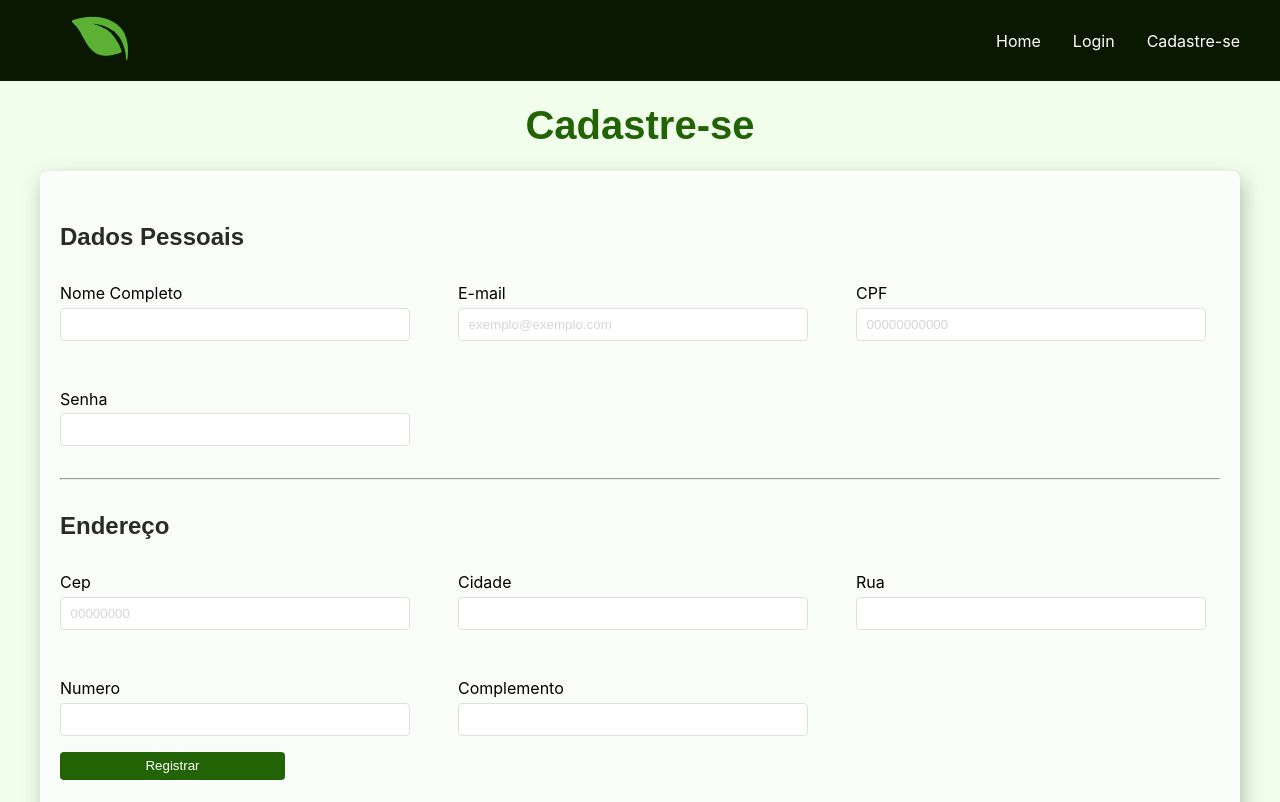
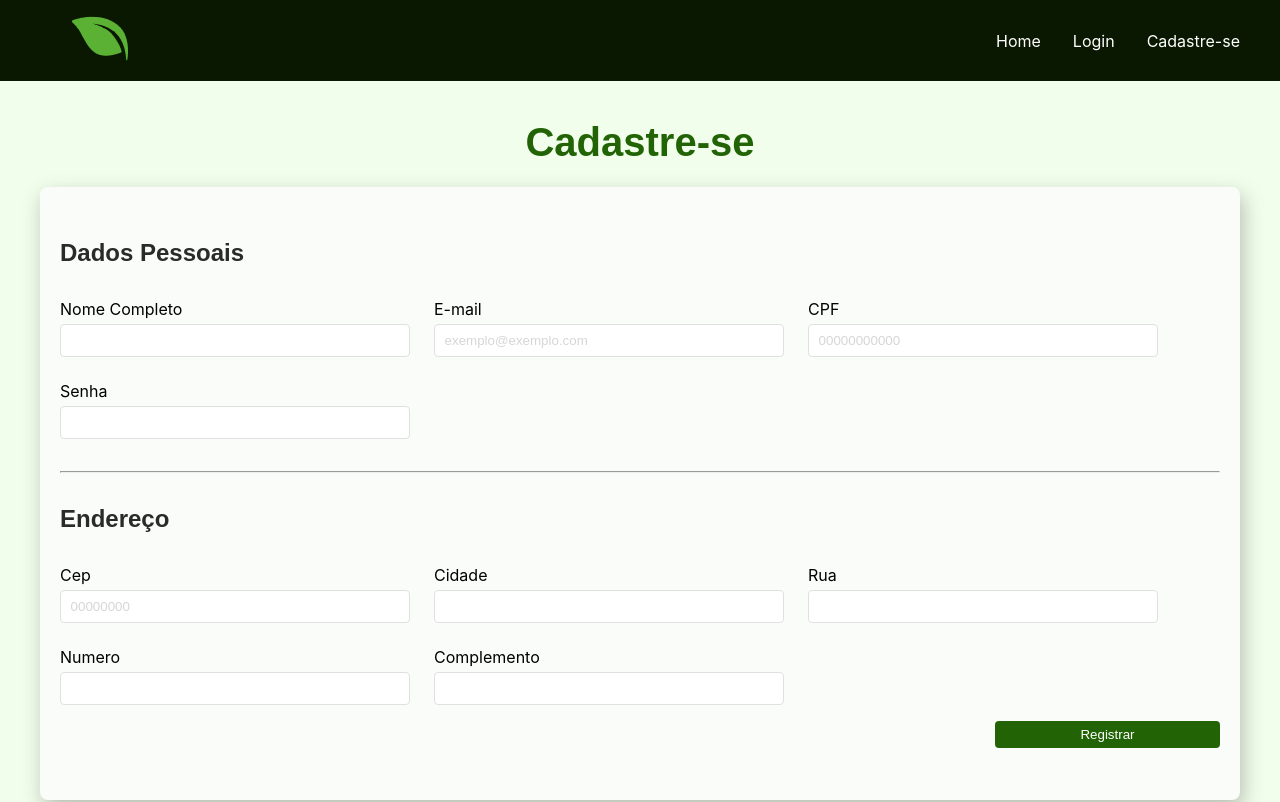
Before and after one commit to thalessalla/naturezaConectada, a React (Create React App) app: page /signup in a window 1280 px wide. Shown: the top 802 px of the page. Built offline with nearby package versions, Linux system fonts and the light colour scheme.

Commit message:
remove: remove imports

```diff
--- a/src/pages/home/Home.tsx
+++ b/src/pages/home/Home.tsx
@@ -6,10 +6,9 @@ import Planet from '../../assets/3d-planet.webp';
 import Ecology from '../../assets/ecology-hand.webp';
 import Laptop from '../../assets/laptop.webp';
 import Leaves from '../../assets/leaves.webp';
-import Plant from '../../assets/plant.png';
 import LogoTipo from '../../assets/logomarca.svg';
 import Arrow from '../../assets/seta.svg';
-import Footer from '../../components/footer/Footer';
+
 
 
 function Home() {
--- a/src/pages/home/home.css
+++ b/src/pages/home/home.css
@@ -91,11 +91,12 @@ section.technologies {
   align-items: center;
   justify-content: center;
   flex-wrap: wrap;
-  height: 62vh;
+  /* height: 62vh; */
   max-width: 1200px;
   margin: 0 auto;
   gap: 3rem;
   padding-block: 2rem;
+  margin: 4rem 0;
 }
 section.technologies h2 {
   color: var(--primary-color);
@@ -114,10 +115,11 @@ section.working {
   justify-content: center;
   flex-direction: row-reverse;
   flex-wrap: wrap;
-  height: 62vh;
+  /* height: 62vh; */
   max-width: 1200px;
   margin: 0 auto;
   gap: 8rem;
+  margin: 4rem 0;
 }
 section.working h2 {
   color: var(--primary-color);
@@ -236,4 +238,7 @@ section.working p {
   .container-txt-earth h2{
     margin-top: 3rem;
   }
+  section.working {
+    margin-bottom: 15rem;
+  }
 }
--- a/src/pages/login/Login.css
+++ b/src/pages/login/Login.css
@@ -1,6 +1,6 @@
 
 
-section{
+.section-login section{
   min-height: 100vh;
   display: flex;
   justify-content: center;
@@ -17,10 +17,10 @@ section{
  filter: drop-shadow(3px 8px 10.1px rgba(0, 0, 0, 0.25));
 }
 
-h1{
+.section-login h1{
   color: #fff;
 }
-h2{
+.section-login h2{
   color: var(--primary-color);
 }
 .first-column-login{
--- a/src/pages/login/Login.tsx
+++ b/src/pages/login/Login.tsx
@@ -46,7 +46,7 @@ const schema = yup.object().shape({
 
 
   return (
-    <section>
+    <section className="section-login">
     <div className="container-login">
 
       <div className="first-column-login">
--- a/src/pages/signup/Signup.css
+++ b/src/pages/signup/Signup.css
@@ -32,7 +32,7 @@ padding: 20px;
   width: 100%;
   display: flex;
   flex-wrap: wrap;
-  gap: 3rem;
+  gap: 1.5rem;
 }
 
 .container-personal-data {
@@ -47,6 +47,10 @@ margin-bottom: 2rem;
   width: 350px;
   min-width: 150px;
  }
+}
+
+.container-signup > div:last-child{
+  justify-content: flex-end;
 }
 
 .btn-submite{
--- a/src/pages/signup/Signup.tsx
+++ b/src/pages/signup/Signup.tsx
@@ -1,9 +1,5 @@
-import { useState, useEffect } from "react";
+
 import "./Signup.css"
-import Input from "../../components/Form/Input"
-import { ChangeEvent } from "react";
-import React from 'react';
-import SubmitButton from "../../components/Form/SubmitButton/SubmitButton";
 import { SubmitHandler } from 'react-hook-form';
 import { useForm } from 'react-hook-form';
 import axios, { AxiosResponse } from 'axios';
@@ -164,7 +160,10 @@ const Register = () => {
           </div>
 
         </div>
-        <button type="submit" aria-label="Botão Registrar" className="btn-submite">Registrar</button>
+        <div>
+         <button type="submit" aria-label="Botão Registrar" className="btn-submite">Registrar</button>
+        </div>
+
       </div>
 
     </form>
```
